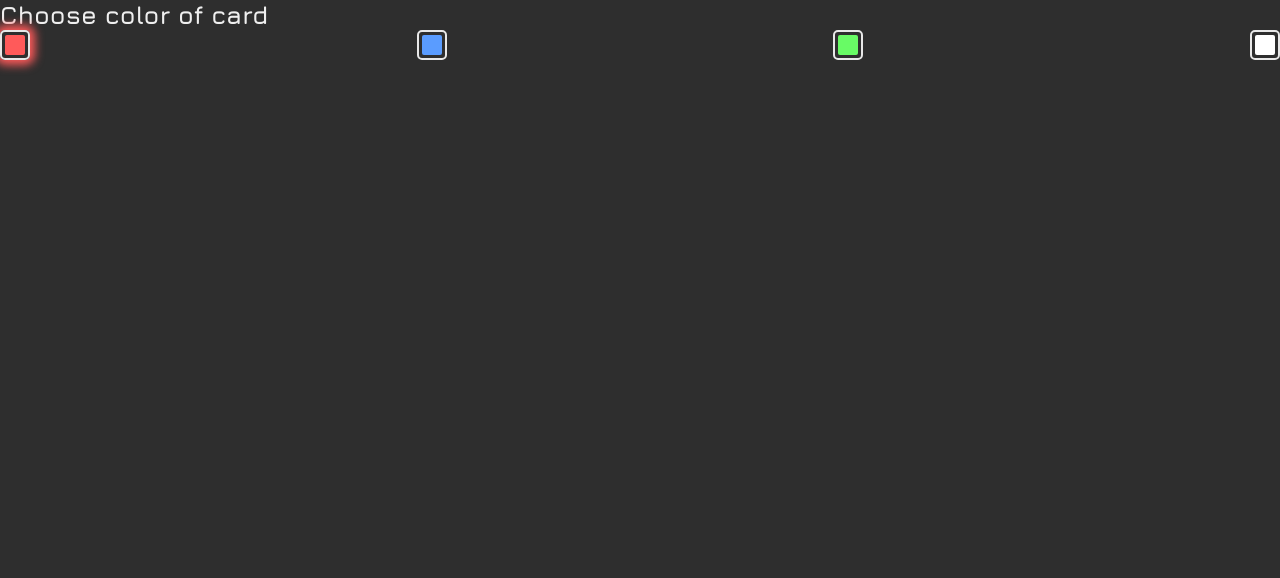
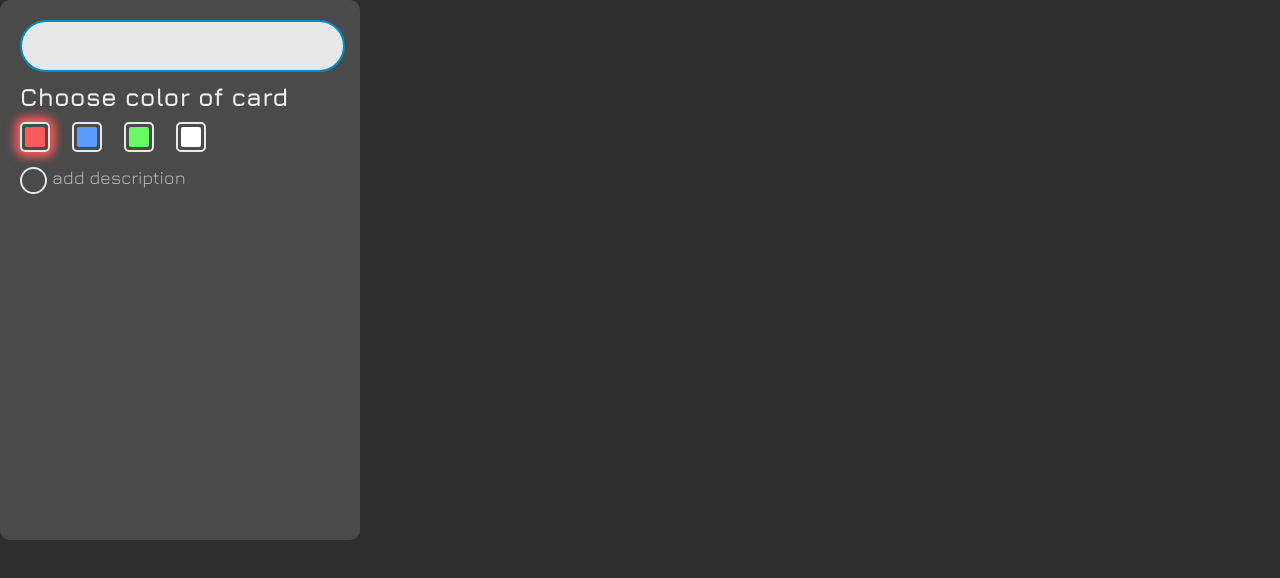
Before and after one commit to Lilloon/Todo, a React (Create React App) app: page / in a window 1280 px wide. Shown: the top 578 px of the page. Built offline with nearby package versions, Linux system fonts and the light colour scheme.

Commit message:
client-panel

```diff
--- a/src/App.js
+++ b/src/App.js
@@ -1,30 +1,12 @@
 import "./App.css";
 import React from "react";
-import ColorsGroup from "./molecules/ColorsGroup/ColorsGroup";
+import ClientPanel from "./organisms/clientPanel";
 
 export default class App extends React.Component {
   render() {
-    const colors = [
-      {
-        id: 1,
-        color: "red",
-      },
-      {
-        id: 2,
-        color: "blue",
-      },
-      {
-        id: 3,
-        color: "green",
-      },
-      {
-        id: 4,
-        color: "white",
-      },
-    ];
     return (
       <div className="App">
-        <ColorsGroup colors={colors} />
+        <ClientPanel />
       </div>
     );
   }
--- a/src/molecules/ColorsGroup/ColorsGroup.module.css
+++ b/src/molecules/ColorsGroup/ColorsGroup.module.css
@@ -1,11 +1,13 @@
 .group {
+  margin-top: 10px;
   display: flex;
-  width: 100%;
+  width: 58%;
   justify-content: space-between;
   flex-wrap: wrap;
 }
 
 .colorsGroup {
+  margin-top: 10px;
   display: flex;
   flex-direction: column;
 }
--- a/src/molecules/Radio/Radio.jsx
+++ b/src/molecules/Radio/Radio.jsx
@@ -7,6 +7,7 @@ export default class Radio extends React.Component {
   render() {
     this.isActive = this.props.isActive;
     this.onClick = this.props.onClick;
+    this.text = this.props.text;
     const InnerCircle = styled.div`
       width: 15px;
       height: 15px;
@@ -21,7 +22,7 @@ export default class Radio extends React.Component {
         <div className={style.border}>
           <InnerCircle></InnerCircle>
         </div>
-        <Text text="sdasd" />
+        <Text text={this.text} />
       </div>
     );
   }
--- a/src/molecules/Radio/Radio.module.css
+++ b/src/molecules/Radio/Radio.module.css
@@ -16,6 +16,7 @@
 }
 
 .container {
+  margin-top: 15px;
   display: flex;
   justify-content: space-between;
   width: max-content;
--- /dev/null
+++ b/src/organisms/clientPanel.jsx
@@ -0,0 +1,35 @@
+import React from "react";
+import style from "./clientPanel.module.css";
+import ColorsGroup from "../molecules/ColorsGroup/ColorsGroup";
+import Input from "../atoms/Input/Input";
+import Radio from "../molecules/Radio/Radio";
+
+export default class ClientPanel extends React.Component {
+  render() {
+    const colors = [
+      {
+        id: 1,
+        color: "red",
+      },
+      {
+        id: 2,
+        color: "blue",
+      },
+      {
+        id: 3,
+        color: "green",
+      },
+      {
+        id: 4,
+        color: "white",
+      },
+    ];
+    return (
+      <div className={style.clientPanel}>
+        <Input />
+        <ColorsGroup colors={colors} />
+        <Radio text="add description" />
+      </div>
+    );
+  }
+}
--- /dev/null
+++ b/src/organisms/clientPanel.module.css
@@ -0,0 +1,7 @@
+.clientPanel {
+  width: 25%;
+  background: #4a4a4a;
+  height: 500px;
+  border-radius: 10px;
+  padding: 20px;
+}
```
